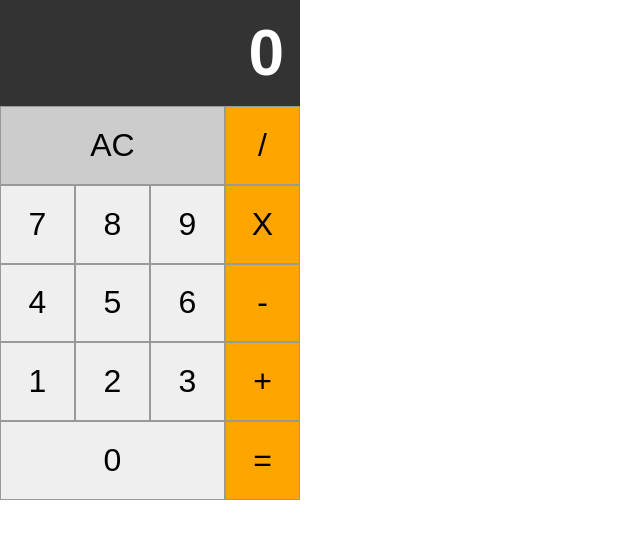
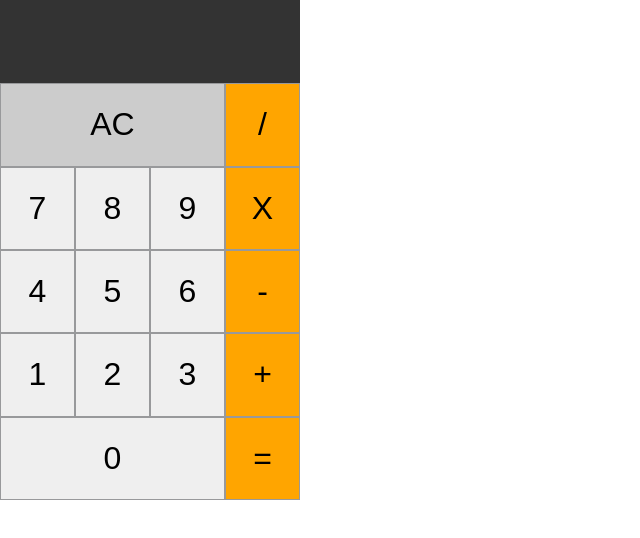
Before and after one commit to next-step/react-calculator, a React (Vite) app: page / in a window 1280 px wide. Shown: the top 538 px of the page, without its empty margins (0-640 px from the left). Built offline with nearby package versions, Linux system fonts and the light colour scheme; the HTML template or start-up script is replaced by a standard one.

Commit message:
feat: 2개의 피연산자를 받을 수 있도록 상태명 변경 및 화면 연동

```diff
--- a/src/Calculator/Calculator.tsx
+++ b/src/Calculator/Calculator.tsx
@@ -4,16 +4,23 @@ import OperationButtonList from './OperationButtonList'
 import { OPERATION } from './OperationButtonList/OperationButton/OperationButton.type'
 
 const Calculator = () => {
-  const [digit, setDigit] = useState(0)
+  const [leftOperand, setLeftOperand] = useState('')
   const [operation, setOperation] = useState<OPERATION | ''>('')
+  const [rightOperand, setRightOperand] = useState('')
 
   return (
     <section className="calculator">
-      <h1 id="total">{`${digit}${operation}`}</h1>
+      <h1 id="total">{`${leftOperand}${operation}${rightOperand}`}</h1>
       <DigitButtonList
-        onChange={(nextDigit: number) =>
-          setDigit((prevDigit) => Number(`${prevDigit}${nextDigit}`))
-        }
+        onChange={(digit: number) => {
+          if (!operation) {
+            setLeftOperand((prevLeftOperand) => `${prevLeftOperand}${digit}`)
+
+            return
+          }
+
+          setRightOperand((prevRightOperand) => `${prevRightOperand}${digit}`)
+        }}
       />
       <div className="modifiers subgrid">
         <button className="modifier">AC</button>
```
